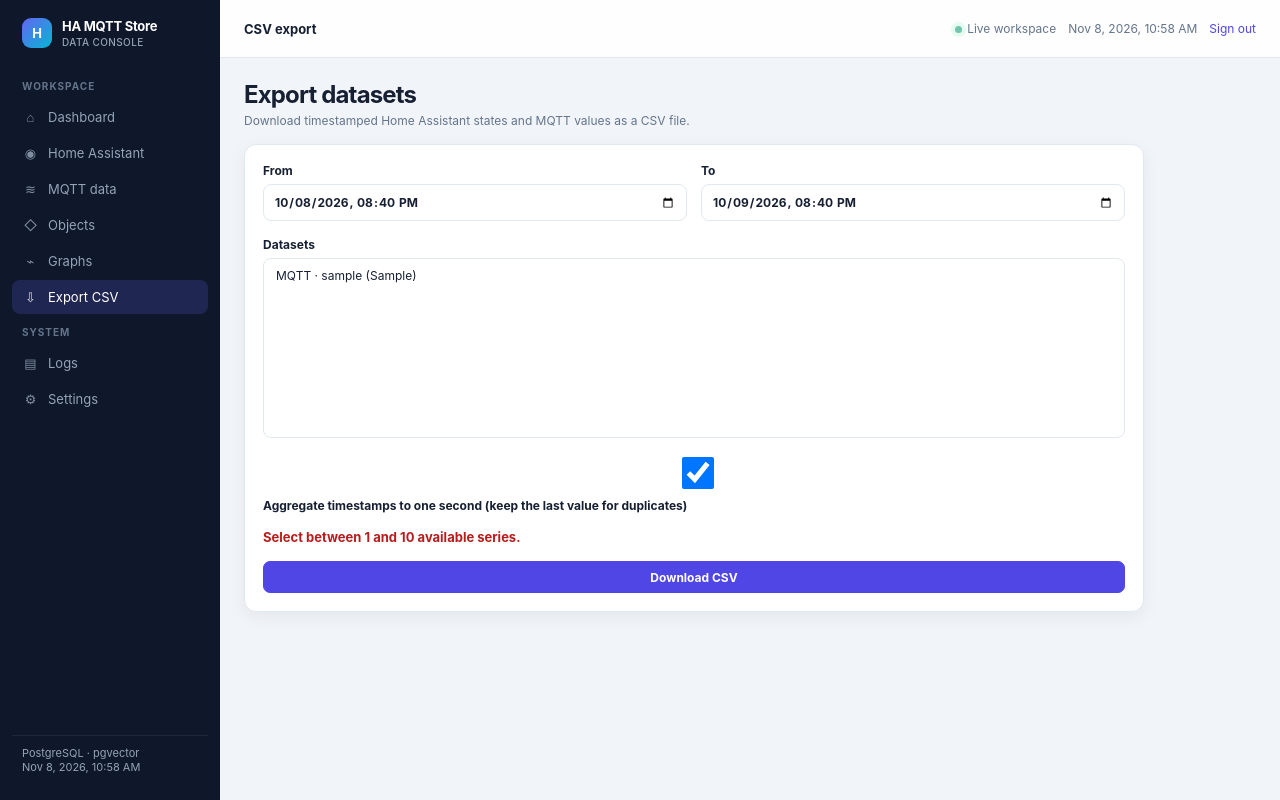
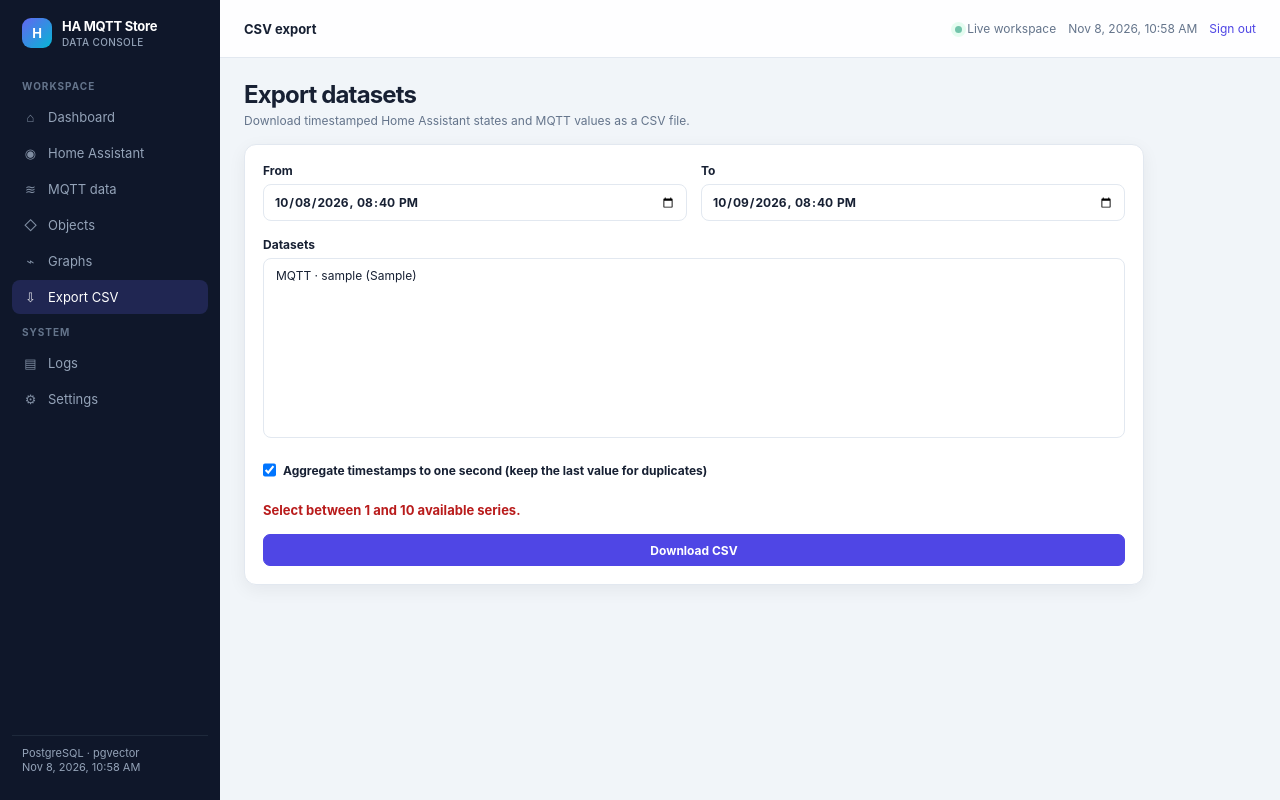
Before and after one commit to jasakuva/JASA_HAMQTT_STORAGE, a Flask app: page /export in a window 1280 px wide. Run offline with Flask 3, Linux system fonts and the light colour scheme; the visitor is signed in with stand-in values (Sample User, id 1); tables that the repository leaves empty hold one stand-in row (values such as "Sample post"); some libraries are stand-ins or nearby versions.

Commit message:
Align_export_checkbox_with_label_text

```diff
--- a/static/layout-fixes.css
+++ b/static/layout-fixes.css
@@ -103,6 +103,8 @@
 .selection-card label{display:grid;gap:6px;color:var(--text);font-size:12px;font-weight:700}
 .selection-card input,.selection-card select{width:100%;padding:9px 10px;border:1px solid var(--line);border-radius:8px;background:var(--surface)}
 .selection-card select{min-height:180px}
+.selection-card .field-check{display:flex;align-items:center;gap:7px}
+.selection-card .field-check input[type="checkbox"]{width:auto;margin:0;padding:0}
 .form-grid{display:grid;grid-template-columns:repeat(2,minmax(0,1fr));gap:14px}
 .form-error{margin:0;color:#b91c1c;font-weight:700}
 .graph-panel{min-height:560px;padding:8px;background:var(--surface);border:1px solid var(--line);border-radius:var(--radius);box-shadow:var(--shadow)}
```
